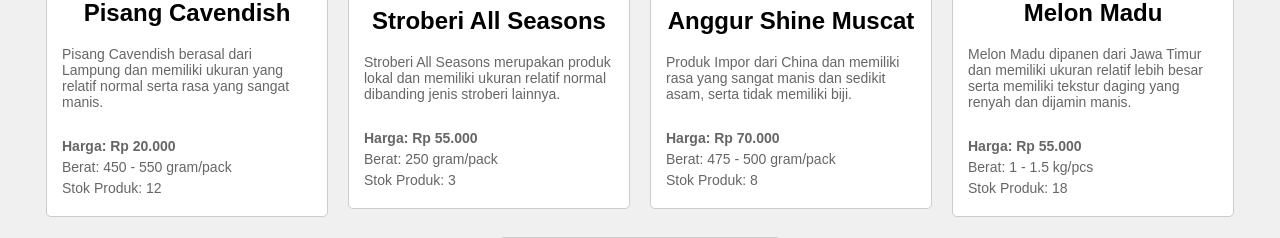
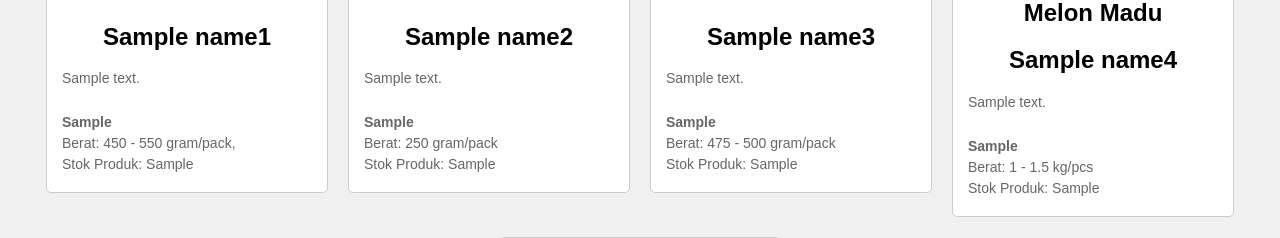
Before and after one commit to clarista/Stokbox, a Django app: template main/templates/main.html in a window 1280 px wide. Shown: the part 458-696 px from the top of the page. Run offline with Django 4.2, Linux system fonts and the light colour scheme; the template is opened without the code that fills it: most values are stand-ins (such as "Sample title", 1, 10 or a date in 2020).

Commit message:
revisi dikit

```diff
--- a/main/templates/main.html
+++ b/main/templates/main.html
@@ -61,52 +61,53 @@
 <div class="container">
     <div class="product">
         <img src="https://cf.shopee.co.id/file/6ce2d53621aba3b63a78987340d31ee4">
-        <h2>Pisang Cavendish</h2>
-        <p>Pisang Cavendish berasal dari Lampung dan memiliki ukuran yang relatif normal serta rasa yang sangat manis.</p>
+        <h2>{{name1}}</h2>
+        <p>{{description1}}</p>
         <br>
-        <p><strong>Harga: Rp 20.000</strong></p>
-        <p>Berat: 450 - 550 gram/pack</p>
-        <p>Stok Produk: 12</p>
+        <p><strong>{{price1}}</strong></p>
+        <p>Berat: 450 - 550 gram/pack,</p>
+        <p>Stok Produk: {{amount1}}</p>
     </div>
 
     <div class="product">
         <img src="https://images.freshop.com/2311226/af3195fa13c429464822c30de3848ed4_large.png">
-        <h2>Stroberi All Seasons</h2>
-        <p>Stroberi All Seasons merupakan produk lokal dan memiliki ukuran relatif normal dibanding jenis stroberi lainnya.</p>
+        <h2>{{name2}}</h2>
+        <p>{{description2}}</p>
         <br>
-        <p><strong>Harga: Rp 55.000</strong></p>
+        <p><strong>{{price2}}</strong></p>
         <p>Berat: 250 gram/pack</p>
-        <p>Stok Produk: 3</p>
+        <p>Stok Produk: {{amount2}}</p>
     </div>
 
     <div class="product">
         <img src="https://www.wmart.com.my/wp-content/uploads/2022/08/Shine-Muscat-Grapes-China.jpg">
-        <h2>Anggur Shine Muscat</h2>
-        <p>Produk Impor dari China dan memiliki rasa yang sangat manis dan sedikit asam, serta tidak memiliki biji.</p>
+        <h2>{{name3}}</h2>
+        <p>{{description3}}</p>
         <br>
-        <p><strong>Harga: Rp 70.000</strong></p>
+        <p><strong>{{price3}}</strong></p>
         <p>Berat: 475 - 500 gram/pack</p>
-        <p>Stok Produk: 8</p>
+        <p>Stok Produk: {{amount3}}</p>
     </div>
 
     <div class="product">
         <img src="https://getfreshswansea.co.uk/wp-content/uploads/2020/07/cantaloupe.jpg">
         <h2>Melon Madu</h2>
-        <p>Melon Madu dipanen dari Jawa Timur dan memiliki ukuran relatif lebih besar serta memiliki tekstur daging yang renyah dan dijamin manis.</p>
+        <h2>{{name4}}</h2>
+        <p>{{description4}}</p>
         <br>
-        <p><strong>Harga: Rp 55.000</strong></p>
+        <p><strong>{{price4}}</strong></p>
         <p>Berat: 1 - 1.5 kg/pcs</p>
-        <p>Stok Produk: 18</p>
+        <p>Stok Produk: {{amount4}}</p>
     </div>
 
     <div class="product">
         <img src="https://cdn.shopify.com/s/files/1/0686/1432/4538/products/sssgid.zone-1690190707-Apel-Fuji-Blush-950---1000-gr-_2_-removebg-preview_540x.png?v=1690190871">
-        <h2>Apel Fuji WangShan</h2>
-        <p>Produk impor dari China dan memiliki tekstur yang renyah serta memiliki rasa yang lebih manis dan sedikit asam.</p>
+        <h2>{{name5}}</h2>
+        <p>{{description5}}</p>
         <br>
-        <p><strong>Harga: Rp 41.500</strong></p>
+        <p><strong>{{price5}}</strong></p>
         <p>Berat: 1 kg/pack</p>
-        <p>Stok Produk: 26</p>
+        <p>Stok Produk: {{amount5}}</p>
     </div>
 
 </div>
```
Also changed, not shown: main/views.py (+20 -20 lines), README.md.
